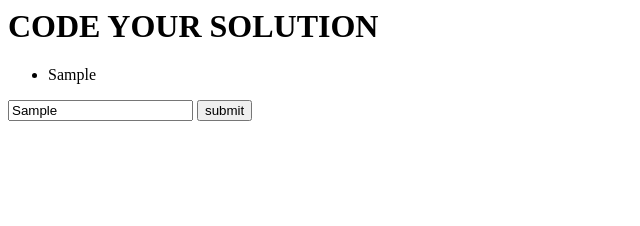
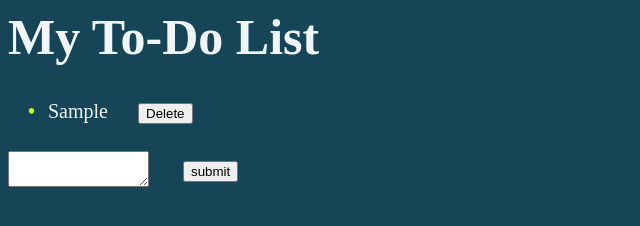
Before and after one commit to joinpursuit/Pursuit-Core-Events-Lab, a website: page index.html in a window 1280 px wide. Both pictures are taken after typing "Sample" into the empty fields and a click on the button "submit". Shown: the whole page, without its empty margins (0-640 px from the left). Drawn offline with Linux system fonts and the light colour scheme.

Commit message:
completed bonus

```diff
--- /dev/null
+++ b/index.css
@@ -0,0 +1,37 @@
+ul {
+  list-style: none;
+}
+
+ul li::before {
+    content: "\2022";
+    color:rgb(197, 245, 40);
+    font-weight: bold;
+    width: 1em;
+    display: inline-block;
+    margin-left: -1em;
+}
+
+li {
+    text-decoration: none;
+    font-size: 20px;
+    color:rgb(240, 245, 248);
+}
+
+button {
+    position: relative;
+    left: 30px;
+}
+
+#add-to-list {
+    position: relative;
+    top: 11px;
+}
+
+h1 {
+    font-size: 50px;
+    color: rgb(240, 245, 248)
+}
+
+body {
+    background-color: rgb(22, 69, 88);
+}
--- a/index.html
+++ b/index.html
@@ -2,13 +2,14 @@
     <head>
       <script src="index.js" defer></script>
       <title>My To-Dos</title>
+      <link rel="stylesheet" href="./index.css">
     </head>
     <body>
-      <h1> CODE YOUR SOLUTION </h1>
+      <h1> My To-Do List </h1>
       <ul id="unorder-list"></ul>
       <form>
         <label for="addToList"></label>
-        <input name="addToList" type="text">
+        <textarea name="" id="add-to-list" cols="15" rows="2"></textarea>
         <button type="submit">submit</button>
       </form>
     </body>
--- a/index.js
+++ b/index.js
@@ -1,15 +1,34 @@
 const ul = document.querySelector("#unorder-list");
-const submit = document.querySelector("button");
+const form = document.querySelector("form");
+const textArea = document.querySelector("#add-to-list");
+const p = document.querySelector("p");
 
-
-submit.addEventListener("click", (event) => {
-    const li = document.createElement("li");
-    event.preventDefault();
-    const input = document.querySelector("input").value;
-    li.textContent = input;
-    ul.appendChild(li);
-})
-
-ul.addEventListener("click", (event) => {
-    event.target.style.textDecoration = "line-through"
-})
+form.addEventListener("submit", (event) => {
+  event.preventDefault();
+  if (textArea.value === "") {
+    p.textContent = "Error";
+  } else {
+    const lines = textArea.value.split("\n");
+    for (let line of lines) {
+      if (line) {
+        const li = document.createElement("li");
+        const button = document.createElement("button");
+        li.textContent = line;
+        button.textContent = "Delete";
+        ul.appendChild(li);
+        li.appendChild(button);
+        button.addEventListener("click", (event) => {
+          button.parentNode.remove(event);
+        });
+        li.addEventListener("click", (event) => {
+          if (event.target.style.textDecoration === "line-through") {
+            event.target.style.textDecoration = "none";
+          } else {
+            event.target.style.textDecoration = "line-through";
+          }
+        });
+        form.reset();
+      }
+    }
+  }
+});
```
